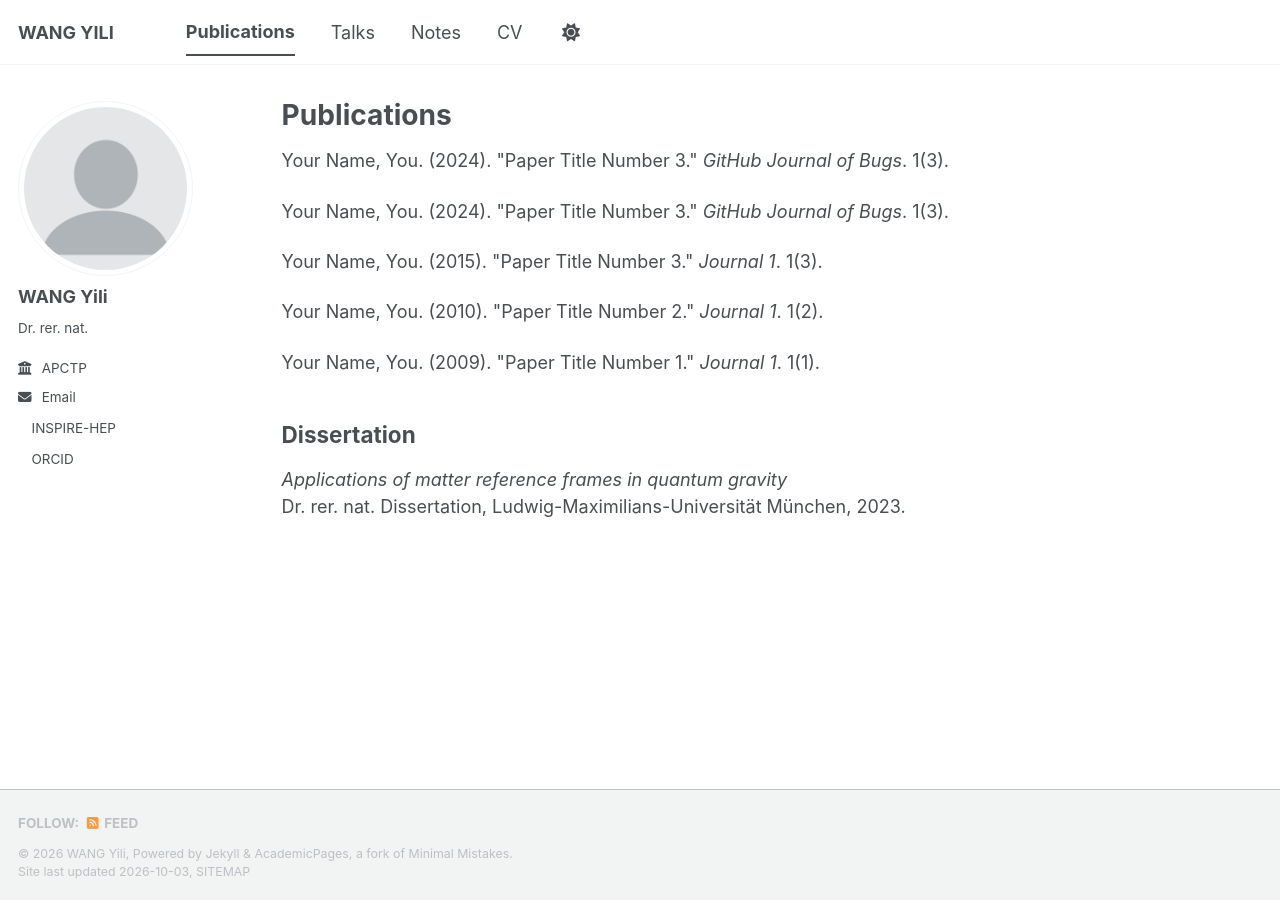
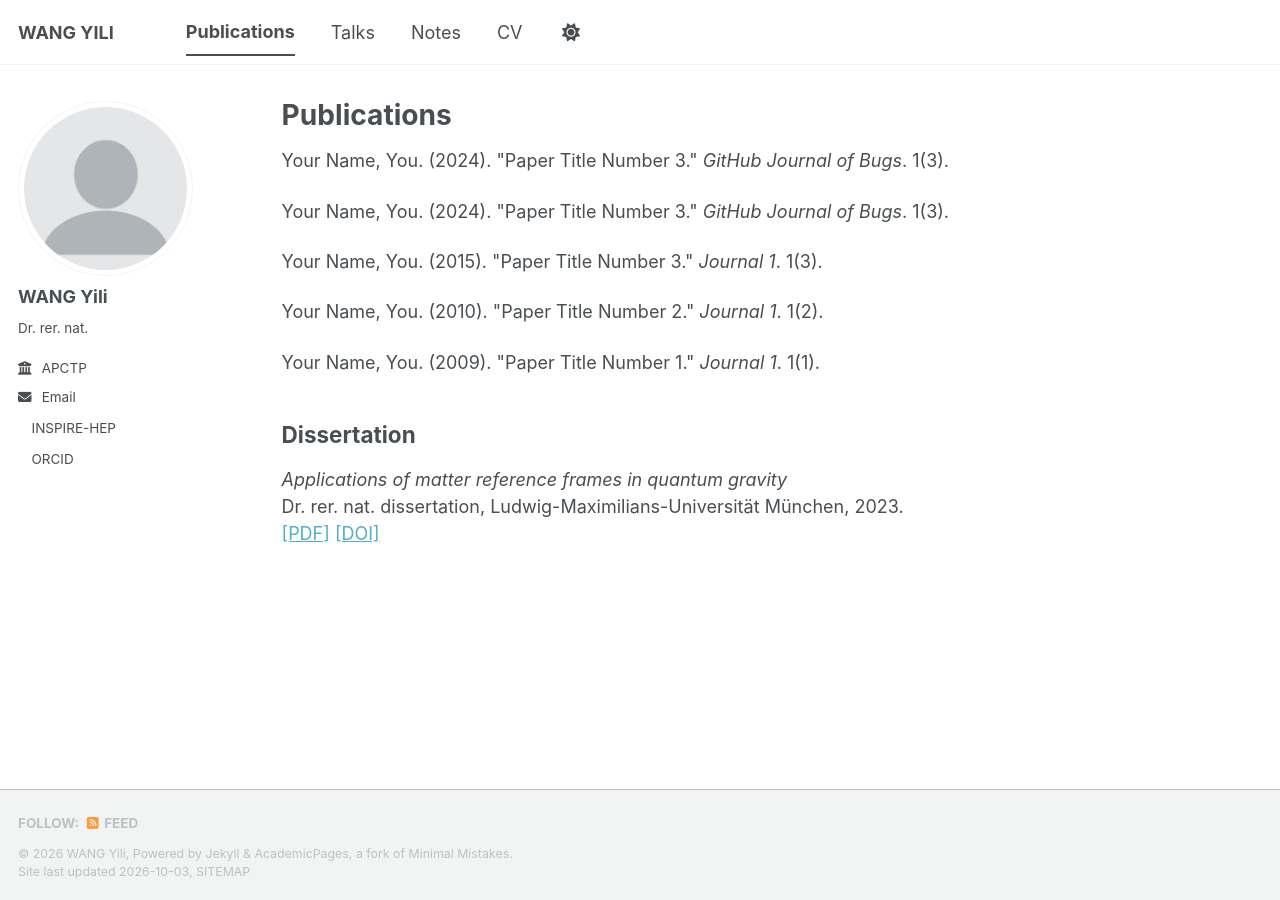
Before and after one commit to wang-yili/wang-yili.github.io, a Jekyll site: the page built from _pages/publications.html, in a window 1280 px wide. Built offline with Jekyll 4.4.1, drawn with Linux system fonts in a browser that asks for light colours; a style sheet for code colours, icons or effects is not loaded.

Commit message:
Update dissertation details and add links

```diff
--- a/_pages/publications.html
+++ b/_pages/publications.html
@@ -17,5 +17,8 @@ author_profile: true
 
 <p>
   <i>Applications of matter reference frames in quantum gravity</i><br>
-  Dr. rer. nat. Dissertation, Ludwig-Maximilians-Universität München, 2023.
+  Dr. rer. nat. dissertation, Ludwig-Maximilians-Universität München, 2023.
+  <br>
+  <a href="{{ base_path }}/files/Yili_Wang_Dissertation.pdf">[PDF]</a>
+  <a href="https://doi.org/10.5282/edoc.31931">[DOI]</a>
 </p>
```
